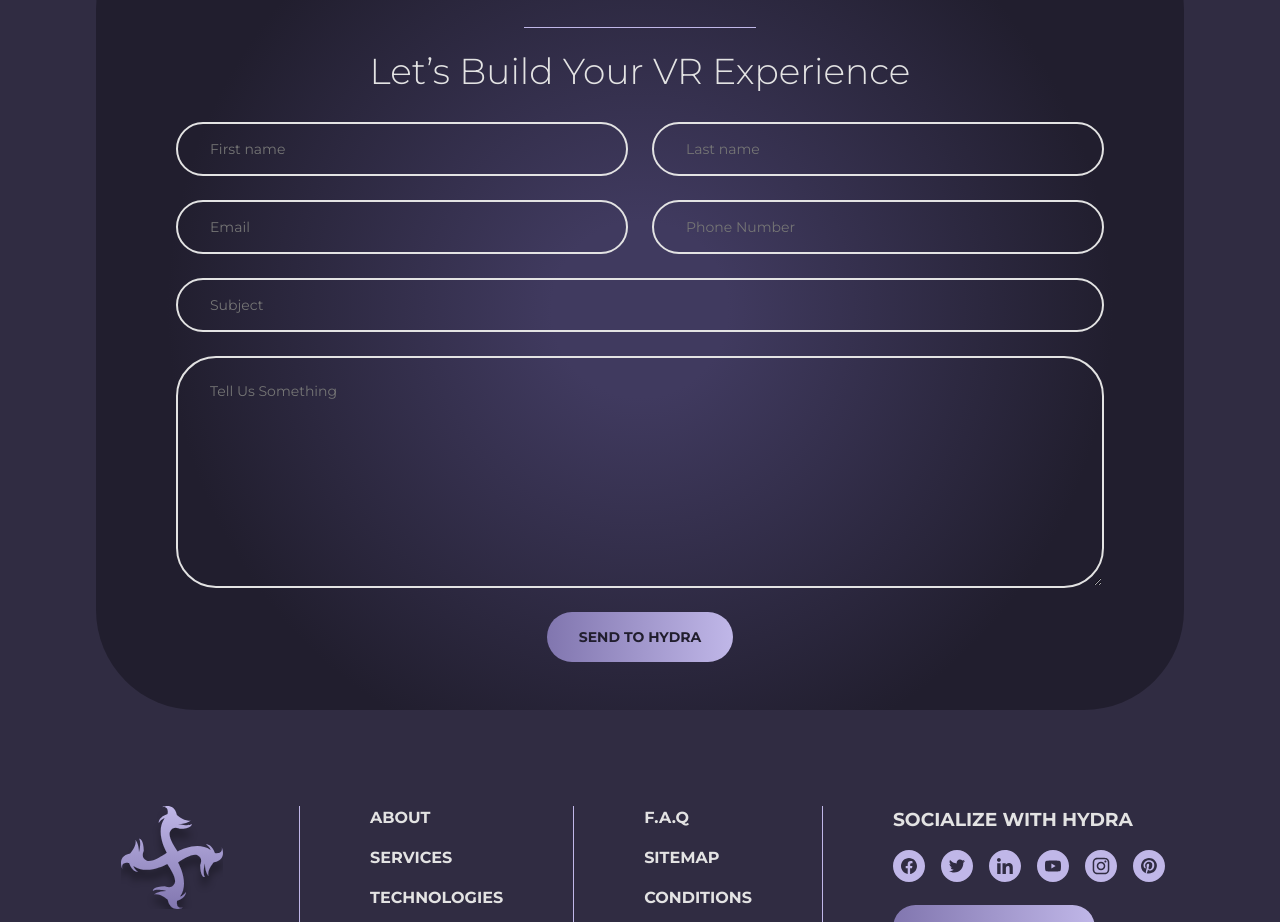
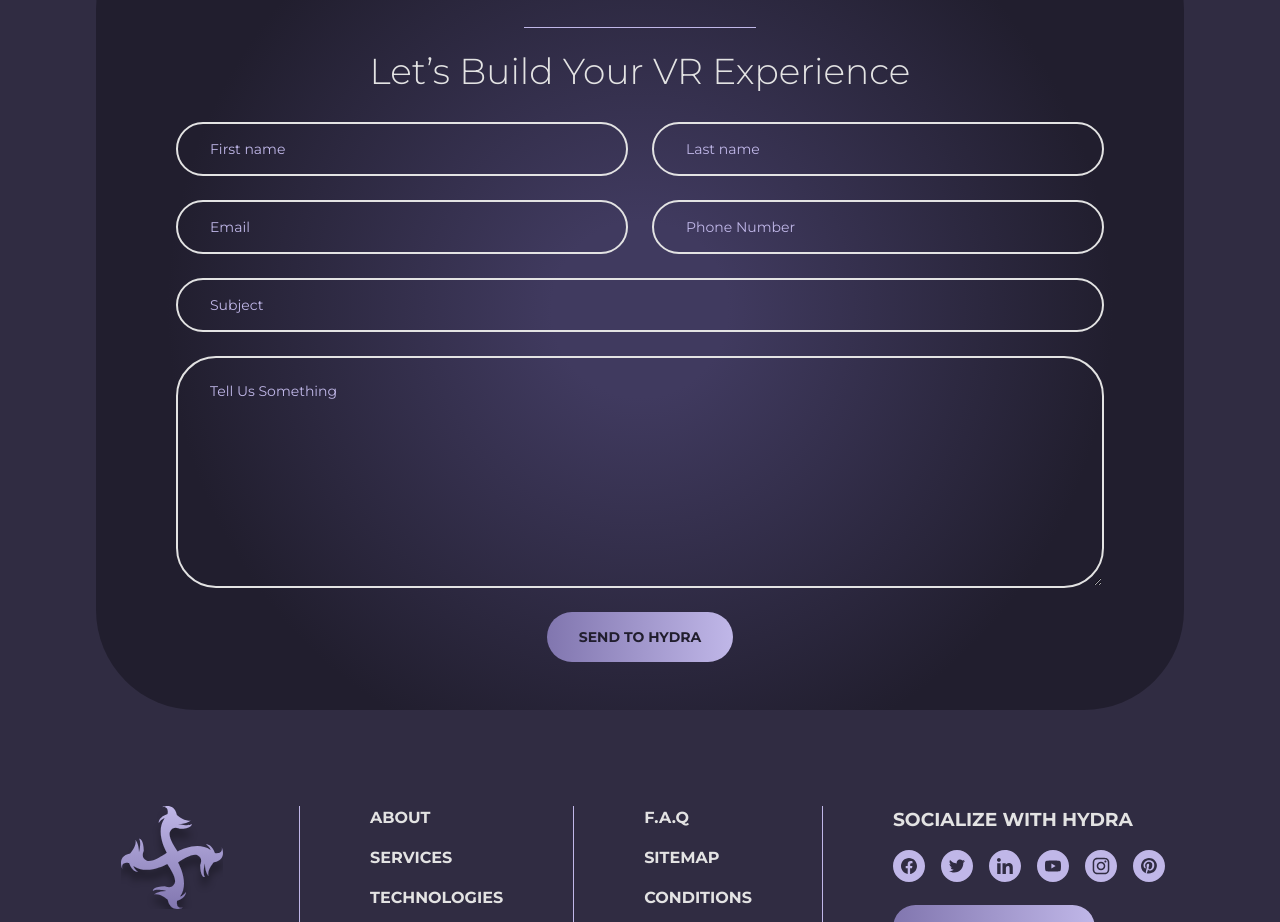
Before and after one commit to StalinAM/hydra-landing-page, a React (Vite) app: page / in a window 1280 px wide. Shown: the part 4902-5824 px from the top of the page. Built offline with nearby package versions, Linux system fonts and the light colour scheme.

Commit message:
update css

```diff
--- a/src/components/Form.jsx
+++ b/src/components/Form.jsx
@@ -20,12 +20,16 @@ const Separator = styled.div`
 `
 const Input = styled.input`
   width: 100%;
+
+  border-radius: 40px;
   border: 2px solid ${(props) => props.theme.white};
-  border-radius: 40px;
   background: none;
   padding: 1rem 2rem;
   color: ${(props) => props.theme.white};
   font-size: ${(props) => props.theme.sFont};
+  &::placeholder {
+    color: ${(props) => props.theme.lightPurple};
+  }
 `
 const TextArea = styled.textarea`
   width: 100%;
@@ -35,6 +39,9 @@ const TextArea = styled.textarea`
   padding: 1.5rem 2rem;
   color: ${(props) => props.theme.white};
   font-size: ${(props) => props.theme.sFont};
+  &::placeholder {
+    color: ${(props) => props.theme.lightPurple};
+  }
 `
 const Btn = styled.button`
   color: ${(props) => props.theme.darkPurple};
```
